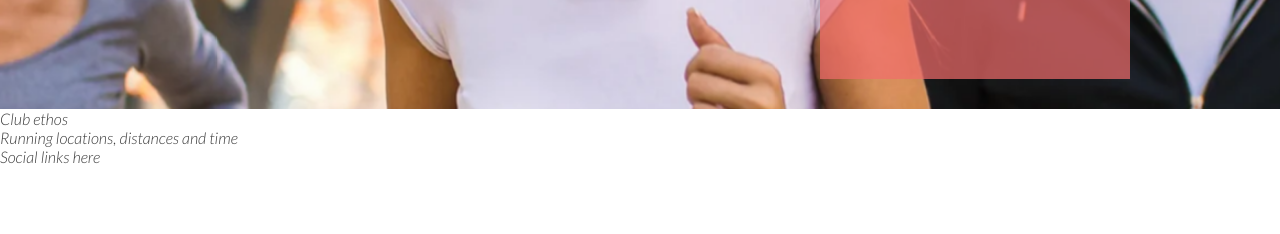
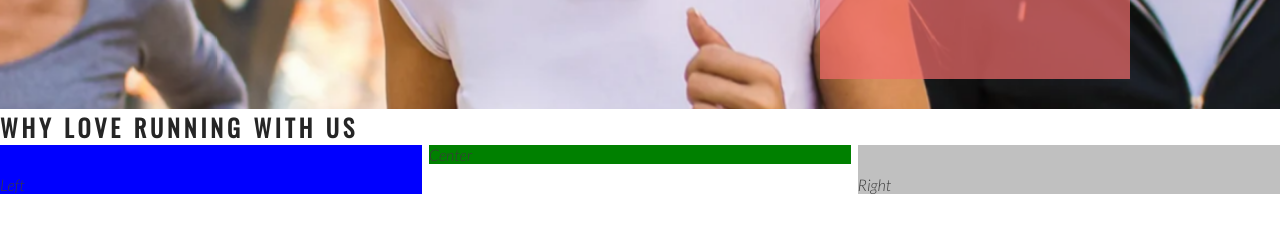
Before and after one commit to KristoferGab/love-running, a plain HTML site: page index.html in a window 1280 px wide. Shown: the part 566-800 px from the top of the page. Drawn offline with nearby package versions, Linux system fonts and the light colour scheme.

Commit message:
Add club ethos main structure

```diff
--- a/assets/css/style.css
+++ b/assets/css/style.css
@@ -24,6 +24,7 @@ h1, h2 {
 #logo {
     float: left;
     font-size: 280%;
+    margin-left: 30px;
 }
 
 #menue {
@@ -110,3 +111,29 @@ h1, h2 {
 
     position: absolute;
 }
+
+/* club ethos */
+
+#club-ethos {
+    height: 600px;
+}
+
+#left-about {
+    padding-top: 30px;
+    width: 33%;
+    float: left;
+    background-color: blue;
+}
+
+#right-about {
+    padding-top: 30px;
+    width: 33%;
+    float: right;
+    background-color: silver;
+}
+
+#center-about {
+    width: 33%;
+    margin: 0 auto;
+    background-color: green;
+}
--- a/index.html
+++ b/index.html
@@ -41,8 +41,11 @@
 
     </section>
 
-    <section>
-        Club ethos
+    <section id="club-ethos">
+        <h1>Why Love Running With Us</h1>
+        <div id="left-about">Left</div>
+        <div id="right-about">Right</div>
+        <div id="center-about">Center</div>
     </section>
 
     <section>
```
